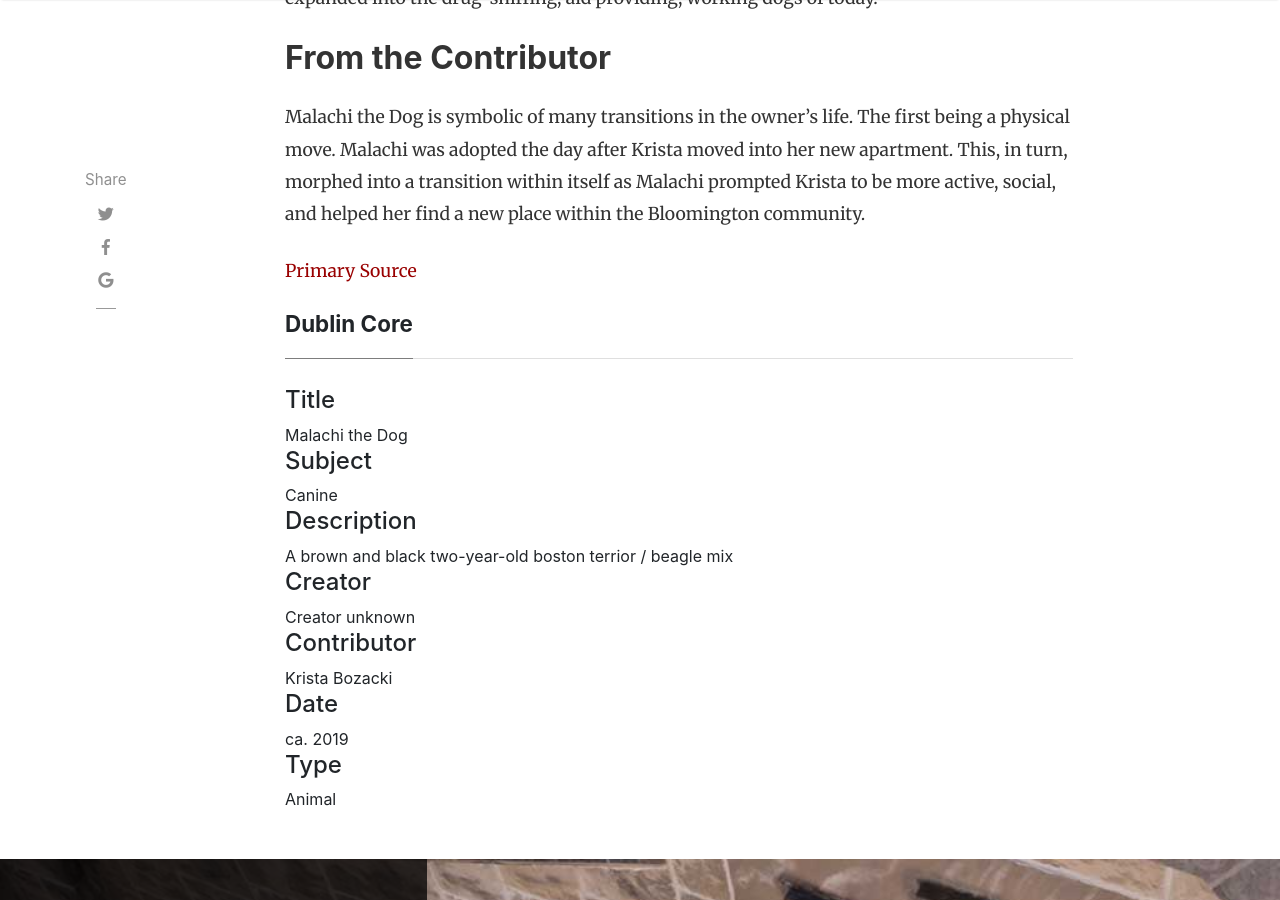
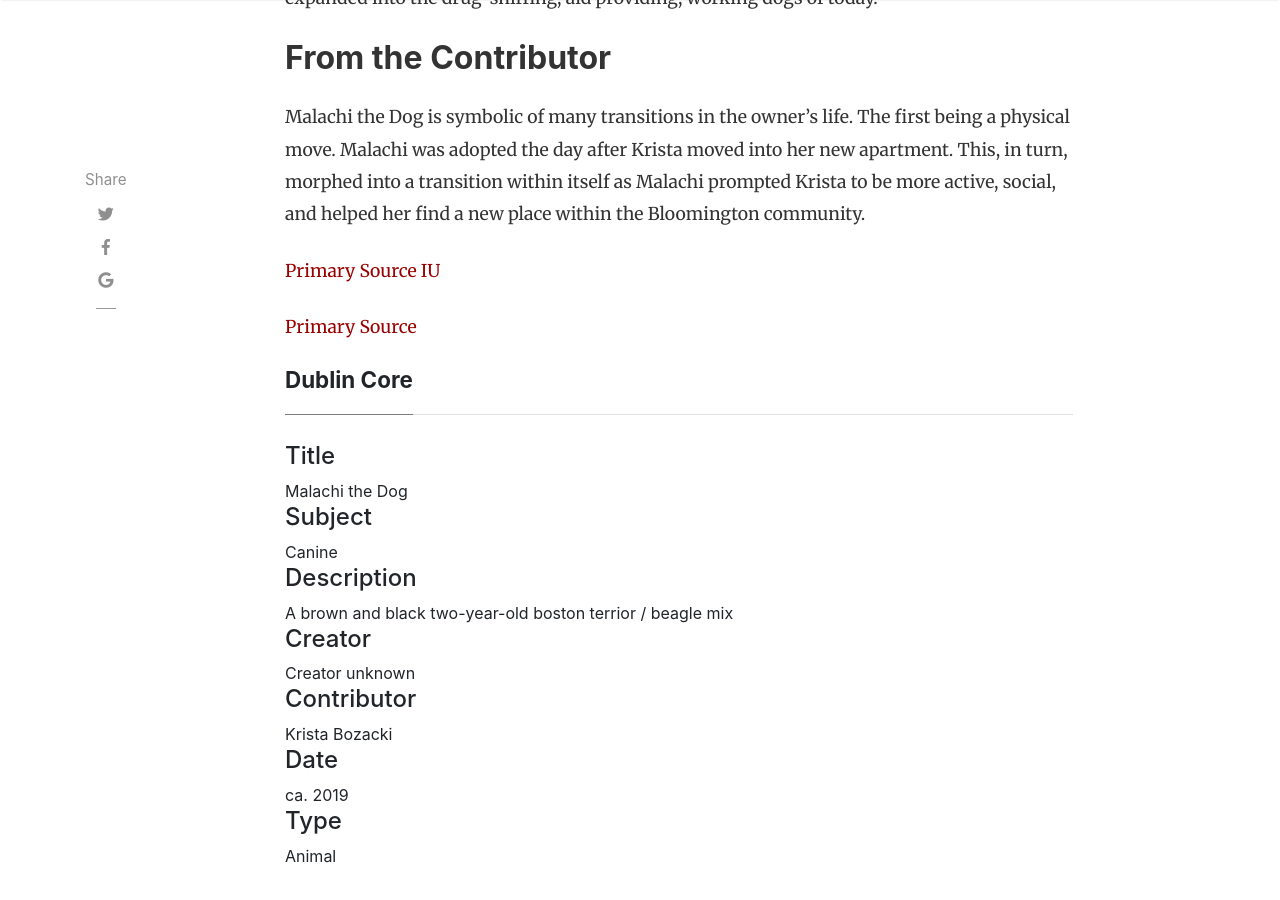
Before and after one commit to H301HistoryHarvest/H301HistoryHarvest, a Jekyll site: the page built from _items/2019-10-03-0007.md, in a window 1280 px wide and 900 px high, scrolled down 1887 px. Built offline with Jekyll 4.4.1, drawn with Linux system fonts in a browser that asks for light colours; nearby versions of some CDN libraries; comment, search, counter and statistics services are not loaded.

Commit message:
Update 2019-10-03-0007.md

```diff
--- a/_items/2019-10-03-0007.md
+++ b/_items/2019-10-03-0007.md
@@ -30,4 +30,6 @@ Malachi the Dog is symbolic of many transitions in the owner's life. The first b
 
 
 
+[Primary Source IU](https://iucat.iu.edu/catalog/14886339)
+
 [Primary Source](https://www.ncbi.nlm.nih.gov/pmc/articles/PMC2251326/)
```
